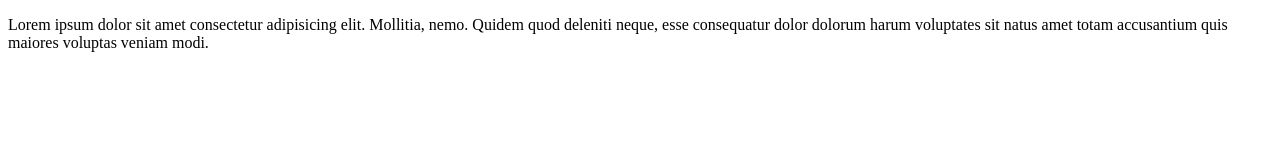
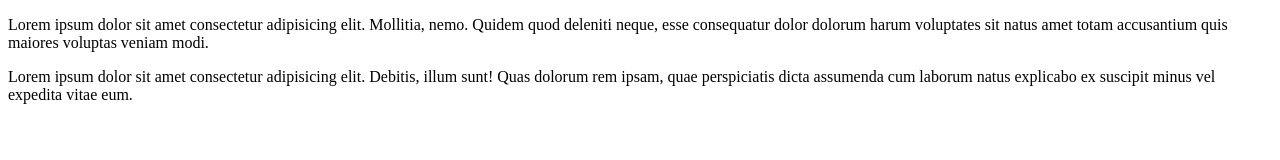
Before and after one commit to saifulsagor2/my-first-website, a plain HTML site: page index.html in a window 1280 px wide. Drawn offline with Linux system fonts and the light colour scheme.

Commit message:
first website a lil bit change

```diff
--- a/index.html
+++ b/index.html
@@ -7,5 +7,6 @@
 </head>
 <body>
     <p>Lorem ipsum dolor sit amet consectetur adipisicing elit. Mollitia, nemo. Quidem quod deleniti neque, esse consequatur dolor dolorum harum voluptates sit natus amet totam accusantium quis maiores voluptas veniam modi.</p>
+    <p>Lorem ipsum dolor sit amet consectetur adipisicing elit. Debitis, illum sunt! Quas dolorum rem ipsam, quae perspiciatis dicta assumenda cum laborum natus explicabo ex suscipit minus vel expedita vitae eum.</p>
 </body>
 </html>
```
